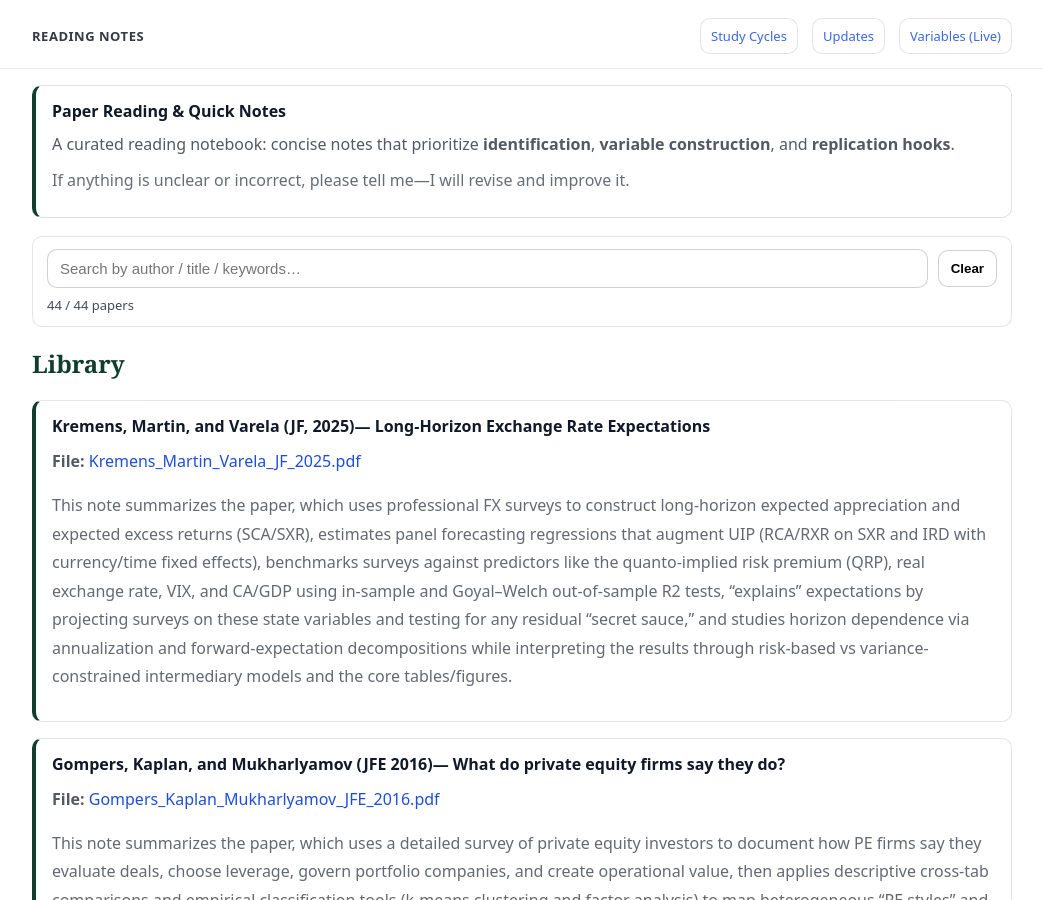
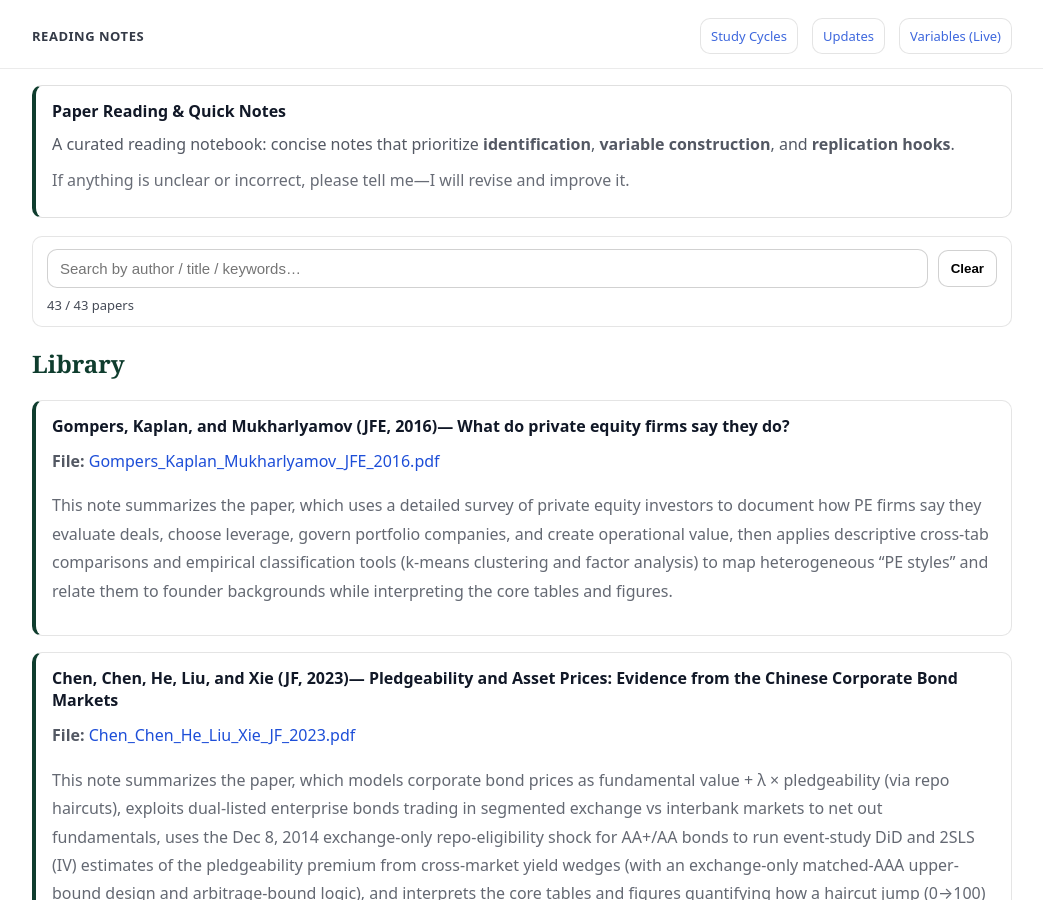
Before and after one commit to yaxinzn/study-archive, a Jekyll site: the page built from reading/index.md, in a window 1280 px wide and 900 px high. Shown: the whole window, without its empty margins (118-1161 px from the left). Built offline with Jekyll 4.4.1, drawn with Linux system fonts in a browser that asks for light colours.

Commit message:
Reading: add/update Gompers_Kaplan_Mukharlyamov_JFE_2016.pdf

```diff
--- a/_data/reading.yml
+++ b/_data/reading.yml
@@ -1,8 +1,4 @@
-- title: "Kremens, Martin, and Varela (JF, 2025)— Long-Horizon Exchange Rate Expectations"
-  file: "Kremens_Martin_Varela_JF_2025.pdf"
-  desc: "This note summarizes the paper, which uses professional FX surveys to construct long-horizon expected appreciation and expected excess returns (SCA/SXR), estimates panel forecasting regressions that augment UIP (RCA/RXR on SXR and IRD with currency/time fixed effects), benchmarks surveys against predictors like the quanto-implied risk premium (QRP), real exchange rate, VIX, and CA/GDP using in-sample and Goyal–Welch out-of-sample R2 tests, “explains” expectations by projecting surveys on these state variables and testing for any residual “secret sauce,” and studies horizon dependence via annualization and forward-expectation decompositions while interpreting the results through risk-based vs variance-constrained intermediary models and the core tables/figures."
-
-- title: "Gompers, Kaplan, and Mukharlyamov (JFE 2016)— What do private equity firms say they do?"
+- title: "Gompers, Kaplan, and Mukharlyamov (JFE, 2016)— What do private equity firms say they do?"
   file: "Gompers_Kaplan_Mukharlyamov_JFE_2016.pdf"
   desc: "This note summarizes the paper, which uses a detailed survey of private equity investors to document how PE firms say they evaluate deals, choose leverage, govern portfolio companies, and create operational value, then applies descriptive cross-tab comparisons and empirical classification tools (k-means clustering and factor analysis) to map heterogeneous “PE styles” and relate them to founder backgrounds while interpreting the core tables and figures."
 
```
